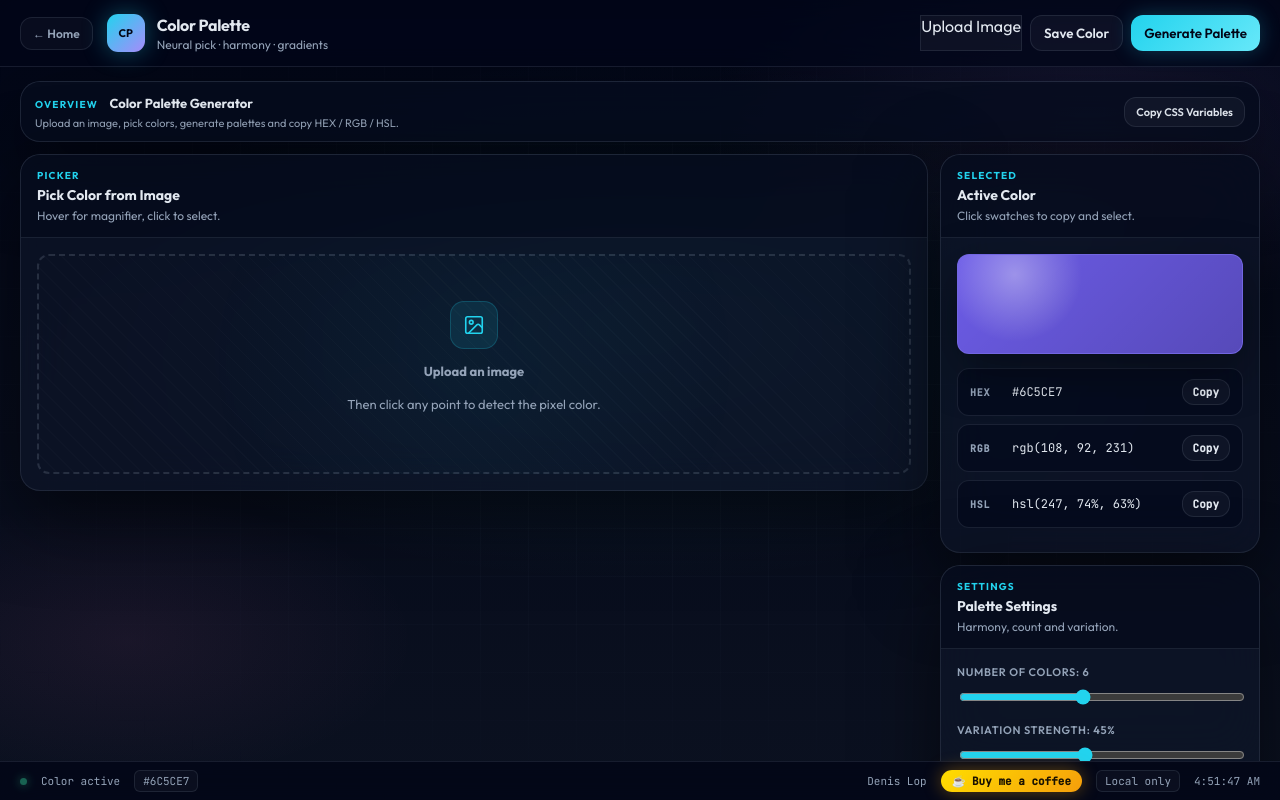
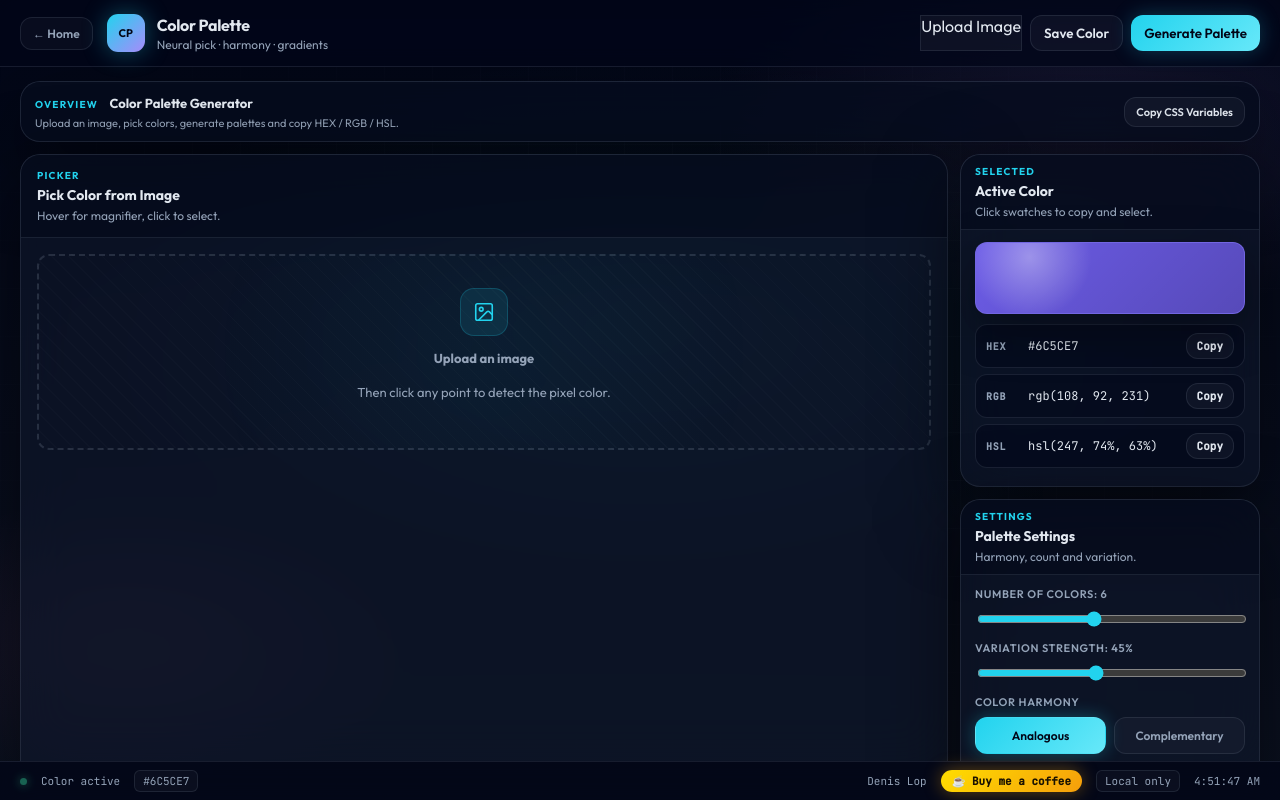
Before and after one commit to denislopdev/2039-tools, a plain HTML site: page color-palette-2039.html in a window 1280 px wide. Drawn offline with Linux system fonts and the light colour scheme.

Commit message:
Fix desktop Color Palette grid with explicit row placement
Co-authored-by: Cursor <cursoragent@cursor.com>

```diff
--- a/color-palette-2039.html
+++ b/color-palette-2039.html
@@ -126,24 +126,26 @@
 
     @media (min-width: 981px) {
       .layout {
-        grid-template-columns: 1fr 320px;
-        grid-template-areas:
-          "overview overview"
-          "picker active"
-          "picker settings"
-          "palette palette"
-          "collections collections"
-          "help help";
+        grid-template-columns: minmax(0, 1fr) 300px;
+        grid-template-rows: auto auto auto auto auto auto;
         align-items: start;
       }
 
-      .panel-overview { grid-area: overview; }
-      .panel-picker { grid-area: picker; }
-      .panel-active { grid-area: active; }
-      .panel-settings { grid-area: settings; }
-      .panel-palette { grid-area: palette; }
-      .collections { grid-area: collections; }
-      .help-section { grid-area: help; }
+      .panel-overview { grid-column: 1 / -1; grid-row: 1; }
+      .panel-picker { grid-column: 1; grid-row: 2 / 4; align-self: stretch; }
+      .panel-active { grid-column: 2; grid-row: 2; }
+      .panel-settings { grid-column: 2; grid-row: 3; }
+      .panel-palette { grid-column: 1 / -1; grid-row: 4; }
+      .collections { grid-column: 1 / -1; grid-row: 5; }
+      .help-section { grid-column: 1 / -1; grid-row: 6; }
+
+      .panel-active .color-preview { min-height: 72px; margin-bottom: 10px; }
+      .panel-active .code-row { padding: 8px 10px; margin-bottom: 6px; }
+      .panel-active .panel-header { padding: 10px 14px; }
+      .panel-active .panel-body { padding: 12px 14px; }
+      .panel-settings .panel-header { padding: 10px 14px; }
+      .panel-settings .panel-body { padding: 12px 14px; }
+      .panel-settings .field { margin-bottom: 10px; }
     }
 
     @media (max-width: 980px) {
@@ -287,7 +289,7 @@
       background:
         radial-gradient(circle at center, rgba(34, 211, 238, 0.04), transparent 60%),
         repeating-linear-gradient(45deg, rgba(255,255,255,0.015) 0 1px, transparent 1px 12px);
-      min-height: 220px;
+      min-height: 180px;
       overflow: hidden;
       display: grid;
       place-items: center;
```
